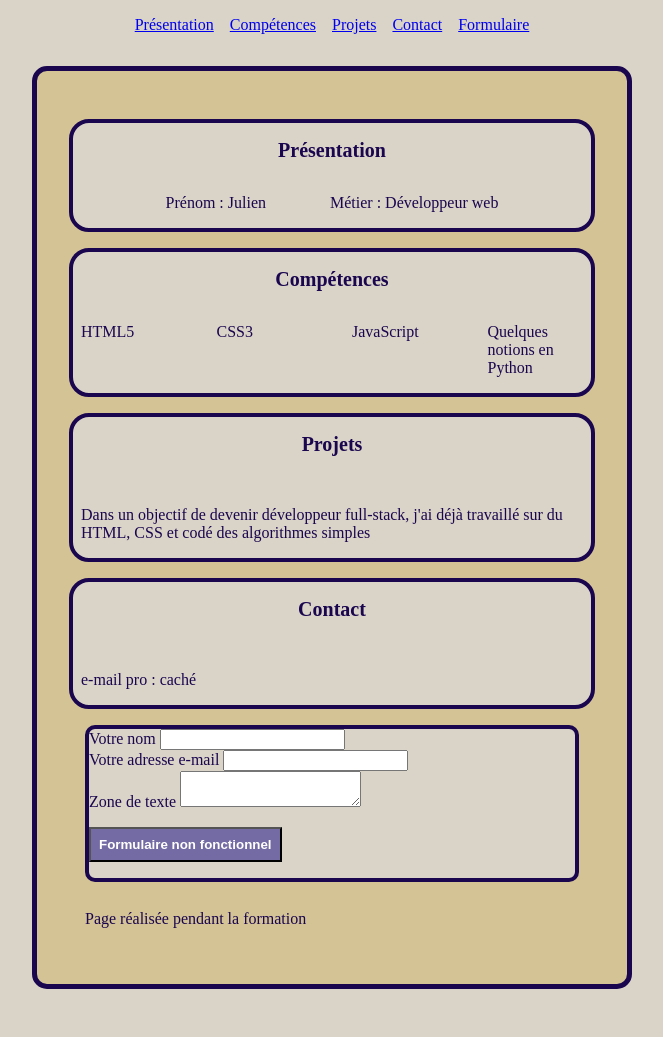
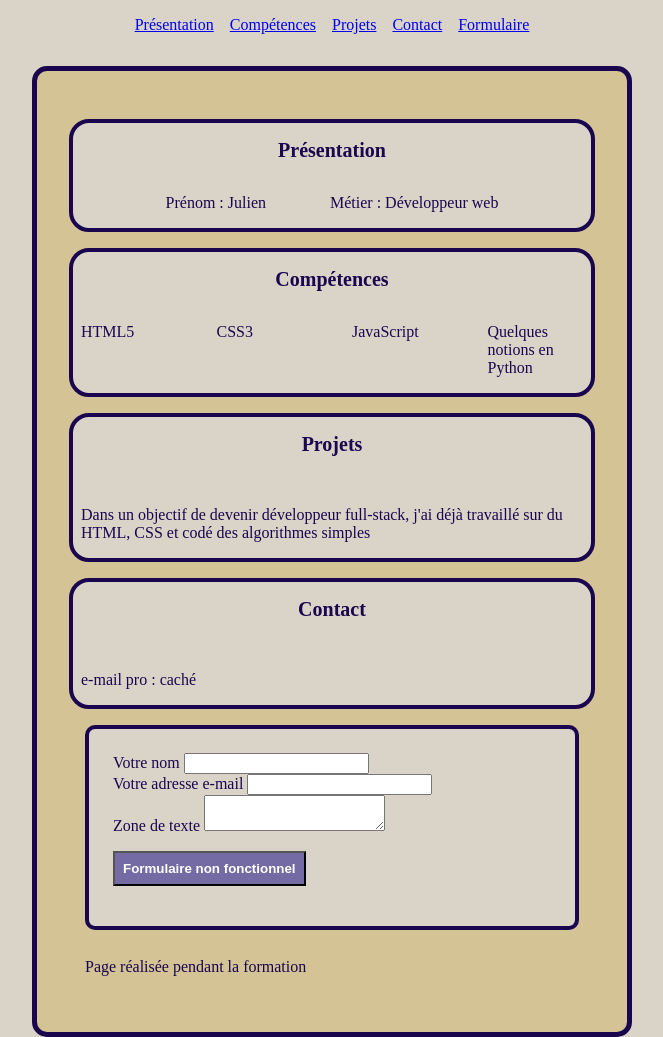
Before and after one commit to julienfoucher-blip/page-perso, a plain HTML site: page index.html in a window 1280 px wide. Shown: the whole page, without its empty margins (308-971 px from the left). Before the commit the page ends 989 px from the top, so only its background shows below. Drawn offline with Linux system fonts and the light colour scheme.

Commit message:
Ajout d'un padding sur le formulaire

```diff
--- a/style.css
+++ b/style.css
@@ -99,6 +99,7 @@ p  {
 }
 
 form {
+   padding: var(--espace-4);
    margin: var(--espace-1) var(--espace-3);
    border-radius: 10px;
 }
```
